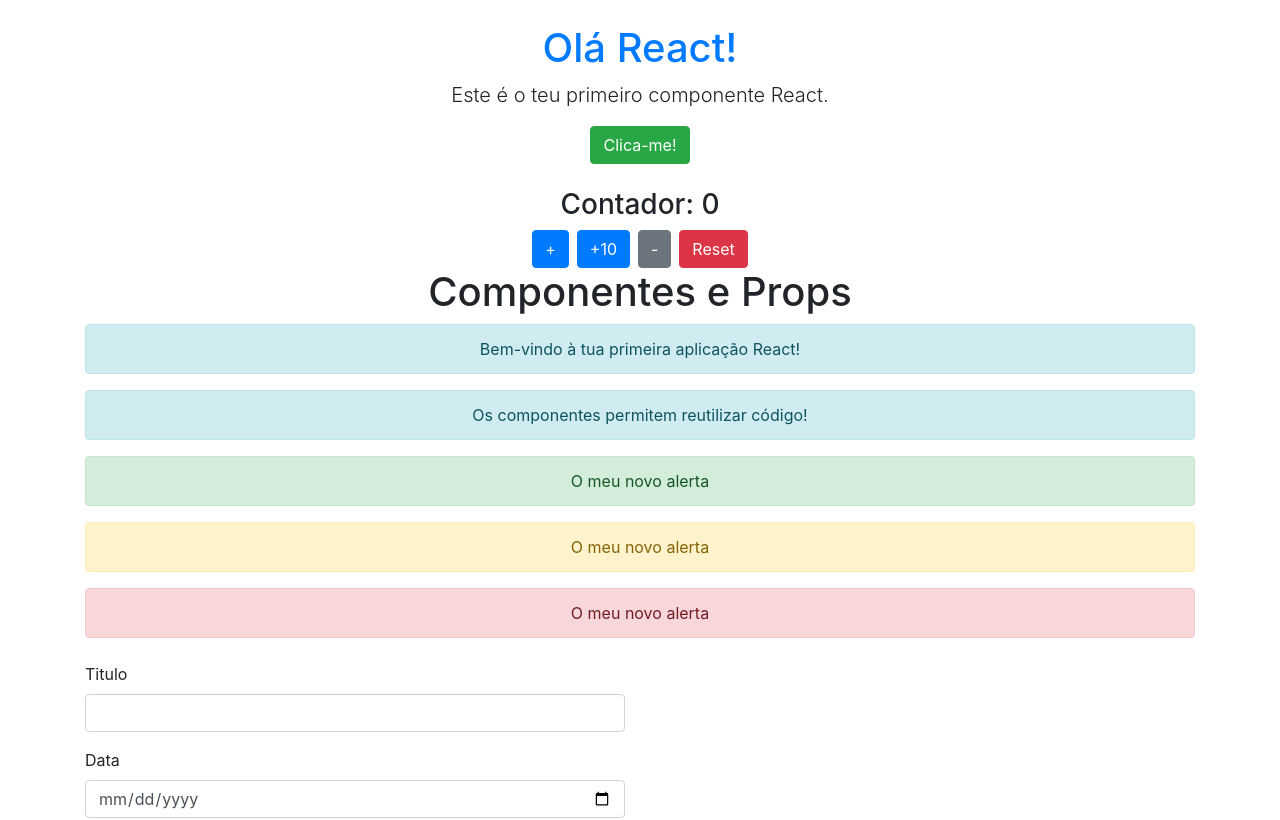
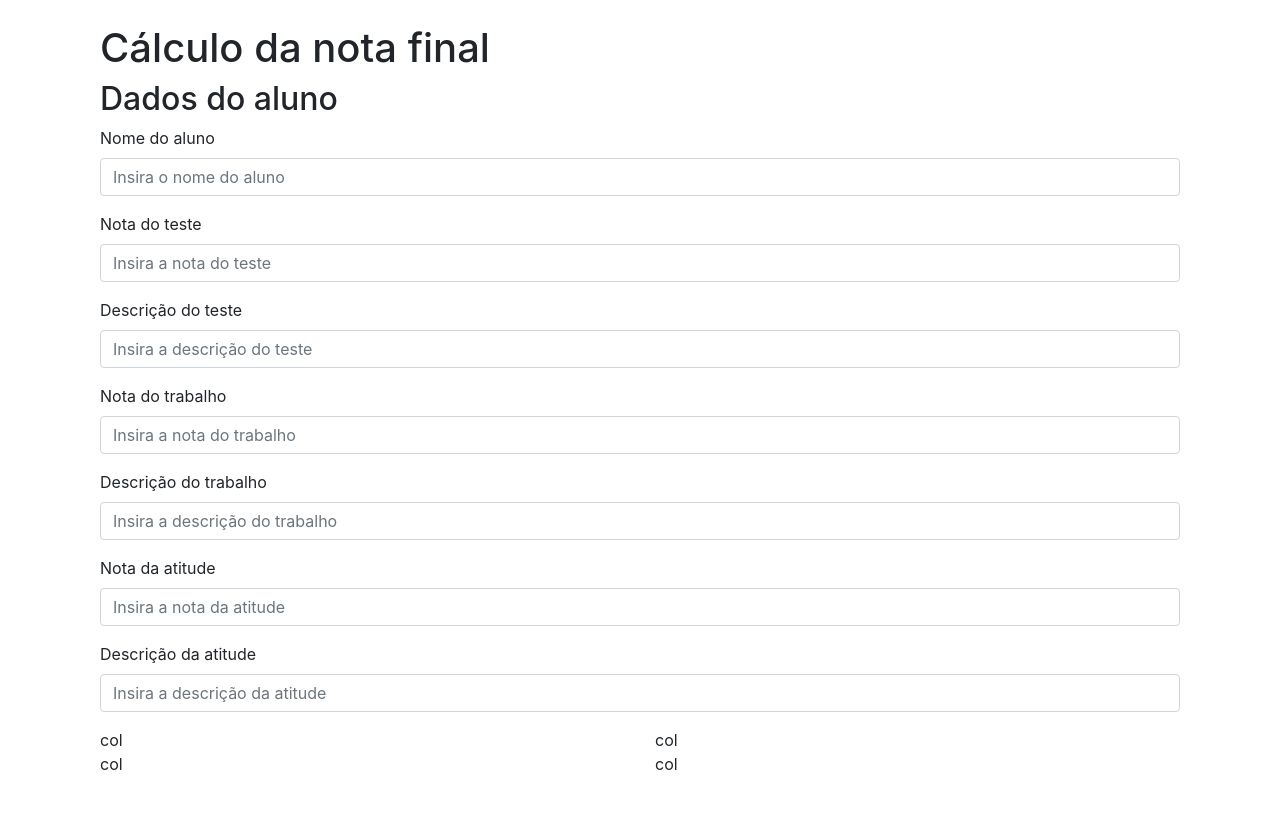
Before and after one commit to Joao-Figueiredo10/REACT-APP-1, a React (Vite) app: page / in a window 1280 px wide. Shown: the top 820 px of the page. Built offline with nearby package versions, Linux system fonts and the light colour scheme.

Commit message:
commit para nao perder o trabalho

```diff
--- a/src/App.jsx
+++ b/src/App.jsx
@@ -9,35 +9,38 @@ import Alerta from './Alerta';
 import Contador from './Contador';
 import Formulario from './Formulario';
 import Tarefas from './Tarefas';
+import Notas from './Notas';
 
 
 function App() {
   return (
     <div className="container mt-4">
-      <h1 className="text-center text-primary">Olá React!</h1>
+      {/*<h1 className="text-center text-primary">Olá React!</h1>
       <p className="lead text-center">
         Este é o teu primeiro componente React.
-      </p>
+      </p>*/}
       {/* Evento onClick em React usa camelCase e chama uma função */}
-      <button
+      {/*<button
         className="btn btn-success d-block mx-auto"
         onClick={() => alert('Olá, Joao Figueiredo!')}
       >
         Clica-me!
-      </button>
+      </button>*/}
 
-      <Contador />
+      {/*<Contador />*/}
 
-      <h1 className="text-center">Componentes e Props</h1>
-      {/* Cada componente recebe props diferentes */}
-      <Mensagem mytext="Bem-vindo à tua primeira aplicação React!" />
+      {/*<h1 className="text-center">Componentes e Props</h1>
+       Cada componente recebe props diferentes */}
+      {/*<Mensagem mytext="Bem-vindo à tua primeira aplicação React!" />
       <Mensagem mytext="Os componentes permitem reutilizar código!" />
       <Alerta tipo ="success" texto="O meu novo alerta" />
       <Alerta tipo ="warning" texto="O meu novo alerta" />
-      <Alerta tipo ="danger" texto="O meu novo alerta" />
+      <Alerta tipo ="danger" texto="O meu novo alerta" />*/}
 
 
-      <Tarefas />
+     {/* <Tarefas />*/}
+
+      <Notas />
 
     </div>
   );
--- /dev/null
+++ b/src/Notas.jsx
@@ -0,0 +1,69 @@
+import { useState } from 'react';
+
+function Notas() {
+
+    const [formData, setFormData] = useState({
+        nome: '',
+        notaTeste: '',
+        teste: '',
+        notaTrabalho: '',
+        trabalho: '',
+        notaAtitude: '',
+        atitude: '',
+    });
+
+
+    return (
+        <div class="container">
+            <h1>Cálculo da nota final</h1>
+            <h2>Dados do aluno</h2>
+            <form>
+                <div class="form-group">
+                    <label for="nome">Nome do aluno</label>
+                    <input type="text" class="form-control" id="nome" placeholder="Insira o nome do aluno" value={formData.nome} onChange={(e) =>
+                        setFormData({ ...formData, nome: e.target.value })} required />
+                </div>
+                <div class="form-group">
+                    <label for="notaTeste">Nota do teste</label>
+                    <input type="number" class="form-control" id="notaTeste" placeholder="Insira a nota do teste" value={formData.notaTeste} onChange={(e) =>
+                        setFormData({ ...formData, notaTeste: e.target.value })} required />
+                </div>
+                <div class="form-group">
+                    <label for="teste">Descrição do teste</label>
+                    <input type="text" class="form-control" id="teste" placeholder="Insira a descrição do teste" value={formData.teste} onChange={(e) =>
+                        setFormData({ ...formData, teste: e.target.value })} required />
+                </div>
+                <div class="form-group">
+                    <label for="notaTrabalho">Nota do trabalho</label>
+                    <input type="number" class="form-control" id="notaTrabalho" placeholder="Insira a nota do trabalho" value={formData.notaTrabalho} onChange={(e) =>
+                        setFormData({ ...formData, notaTrabalho: e.target.value })} required />
+                </div>
+                <div class="form-group">
+                    <label for="trabalho">Descrição do trabalho</label>
+                    <input type="text" class="form-control" id="trabalho" placeholder="Insira a descrição do trabalho" value={formData.trabalho} onChange={(e) =>
+                        setFormData({ ...formData, trabalho: e.target.value })} required />
+                </div>
+                <div class="form-group">
+                    <label for="notaAtitude">Nota da atitude</label>
+                    <input type="number" class="form-control" id="notaAtitude" placeholder="Insira a nota da atitude" value={formData.notaAtitude} onChange={(e) =>
+                        setFormData({ ...formData, notaAtitude: e.target.value })} required />
+                </div>
+                <div class="form-group">
+                    <label for="atitude">Descrição da atitude</label>
+                    <input type="text" class="form-control" id="atitude" placeholder="Insira a descrição da atitude" value={formData.atitude} onChange={(e) =>
+                        setFormData({ ...formData, atitude: e.target.value })} required />
+                </div>
+            </form>
+            <div class="row">
+                <div class="col">col</div>
+                <div class="col">col</div>
+                <div class="w-100"></div>
+                <div class="col">col</div>
+                <div class="col">col</div>
+            </div>
+
+        </div>
+    );
+}
+
+export default Notas;
--- a/src/Tarefas.jsx
+++ b/src/Tarefas.jsx
@@ -51,9 +51,8 @@ function Tarefas() {
 
     function limparTarefas() {
         setTarefas([]);
-        setDadosSubmetidos(null);
+        setNovaTarefa(null);
     }
-
 
     return (
         <div className="mt-4 row">
@@ -85,7 +84,7 @@ function Tarefas() {
                     <button type="button" className="btn btn-outline-secondary mr-2"
                         onClick={limparFormulario}>Limpar</button>
 
-                    <button type="button" className="btn btn-outline-secondary mr-2"
+                    <button type="button" className="btn btn-outline-warning mr-2"
                         onClick={novaTarefa}>Nova Tarefa</button>
 
                     <button type="button" className="btn btn-danger"
@@ -97,7 +96,7 @@ function Tarefas() {
                 {dadosSubmetidos && (
                     <div className="card mt-4">
                         <div className="card-body">
-                            <h5 className="card-title">Dados Recebidos</h5>
+                           <h5 className="card-title">Dados Recebidos</h5>
                             <p><strong>Titulo:</strong> {dadosSubmetidos.titulo}</p>
                             <p><strong>Data:</strong> {dadosSubmetidos.data}</p>
                             <p><strong>Descricao:</strong> {dadosSubmetidos.descricao}</p>
```
Also changed, not shown: src/Tarefas-.jsx (deleted, +0 -75 lines), 1 other file (tests, documents, lock files or other folders).
